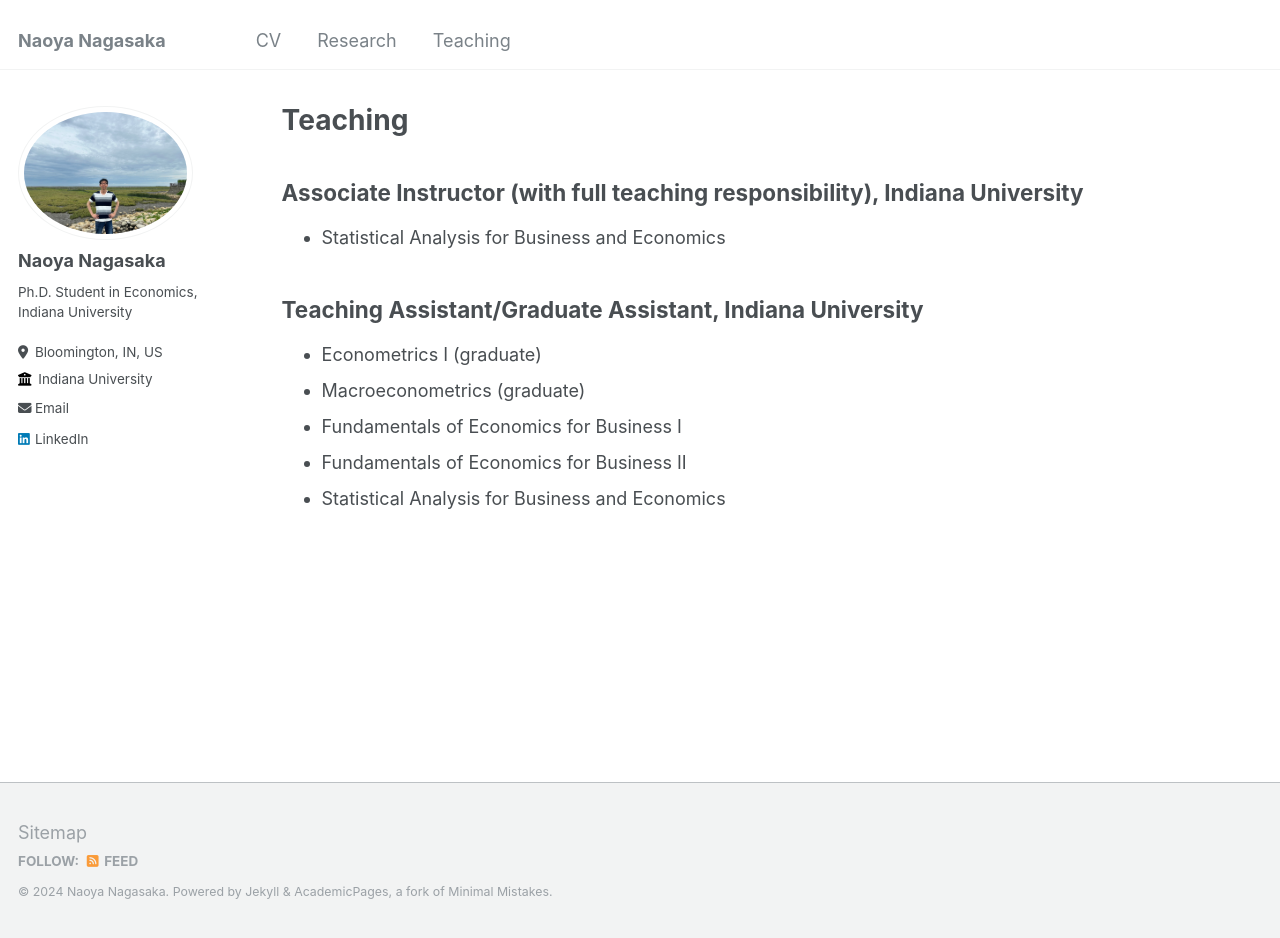
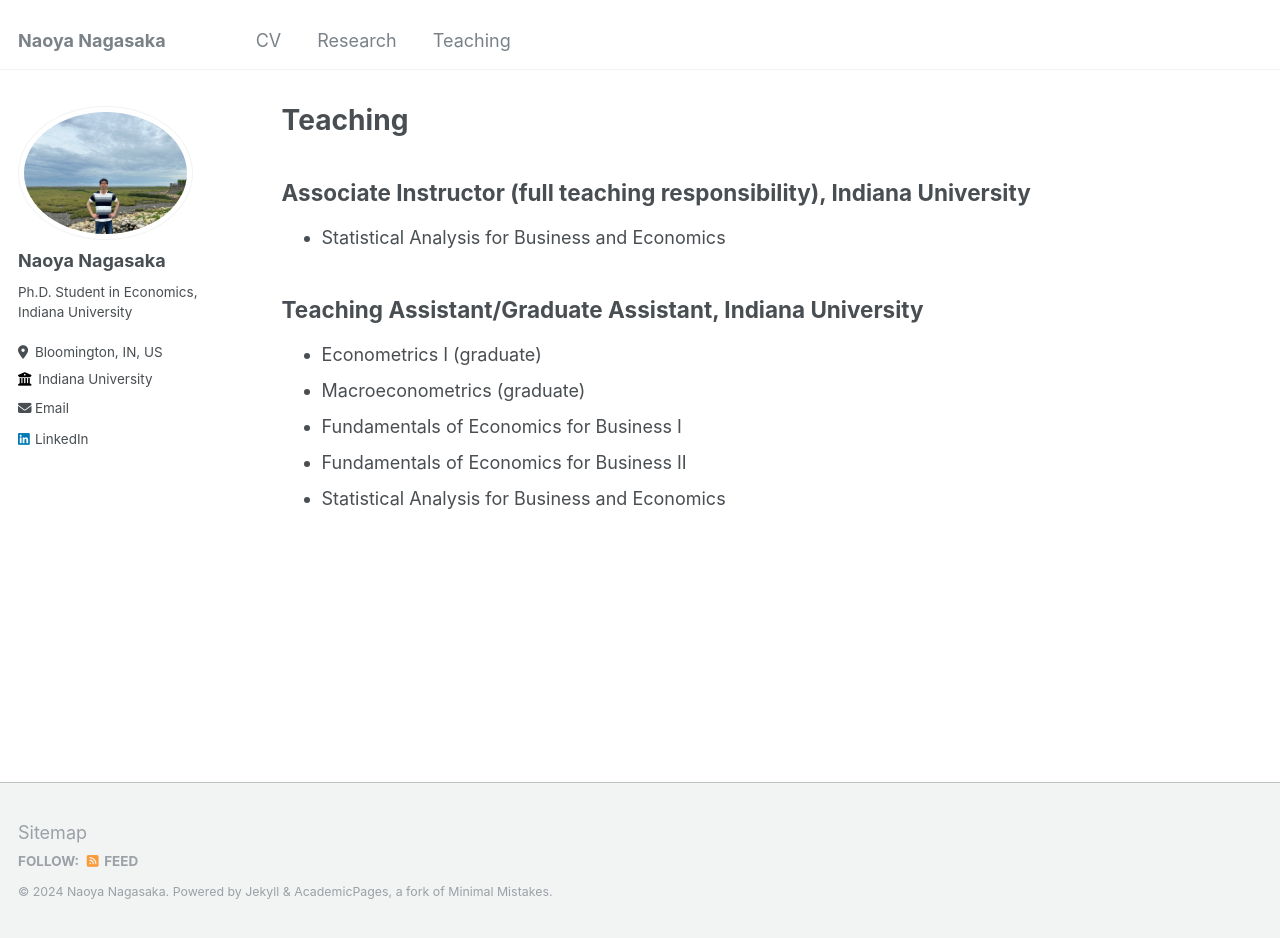
Before and after one commit to naonagas/naonagas.github.io, a Jekyll site: the page built from _pages/teaching.html, in a window 1280 px wide and 938 px high. Built offline with Jekyll 4.4.1, drawn with Linux system fonts in a browser that asks for light colours.

Commit message:
Update teaching.html

```diff
--- a/_pages/teaching.html
+++ b/_pages/teaching.html
@@ -4,7 +4,7 @@ title: "Teaching"
 permalink: /teaching/
 author_profile: true
 ---
-<h2>Associate Instructor (with full teaching responsibility), Indiana University</h2>
+<h2>Associate Instructor (full teaching responsibility), Indiana University</h2>
 <ul>
   <li>Statistical Analysis for Business and Economics</li>
 </ul>
```
